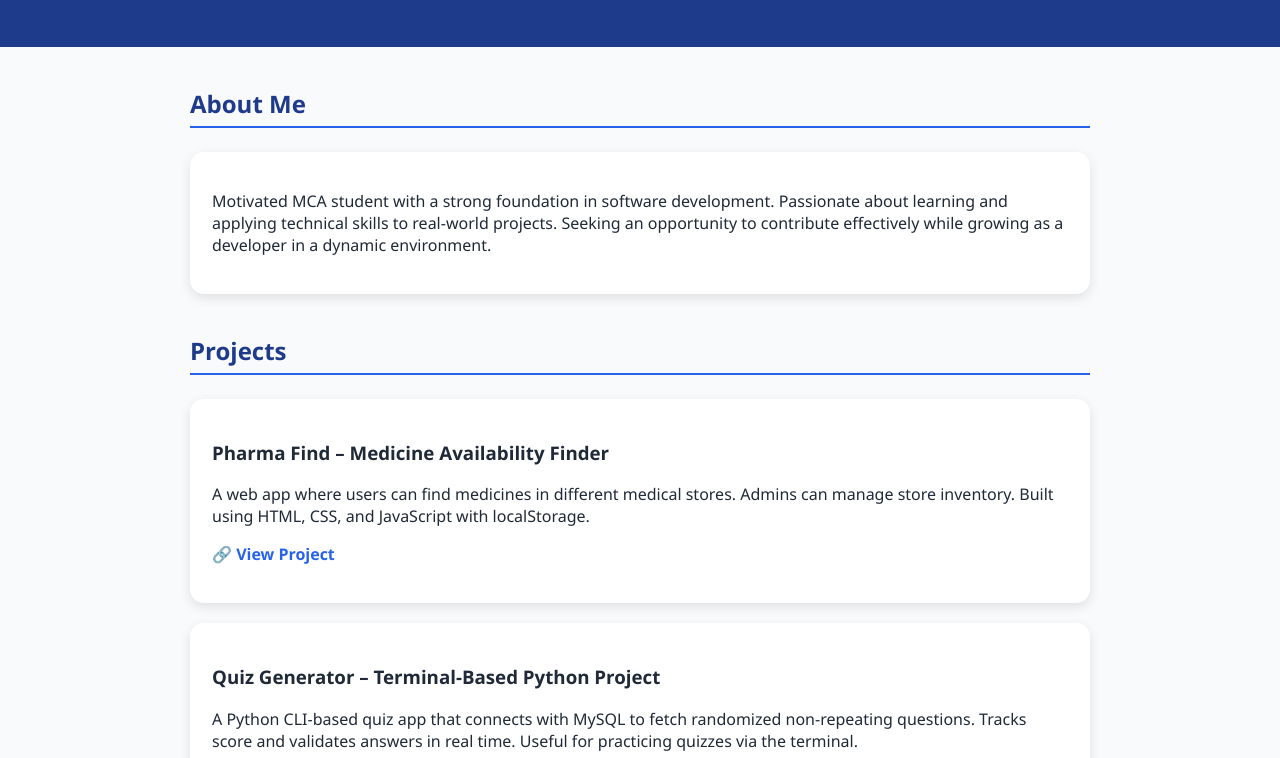
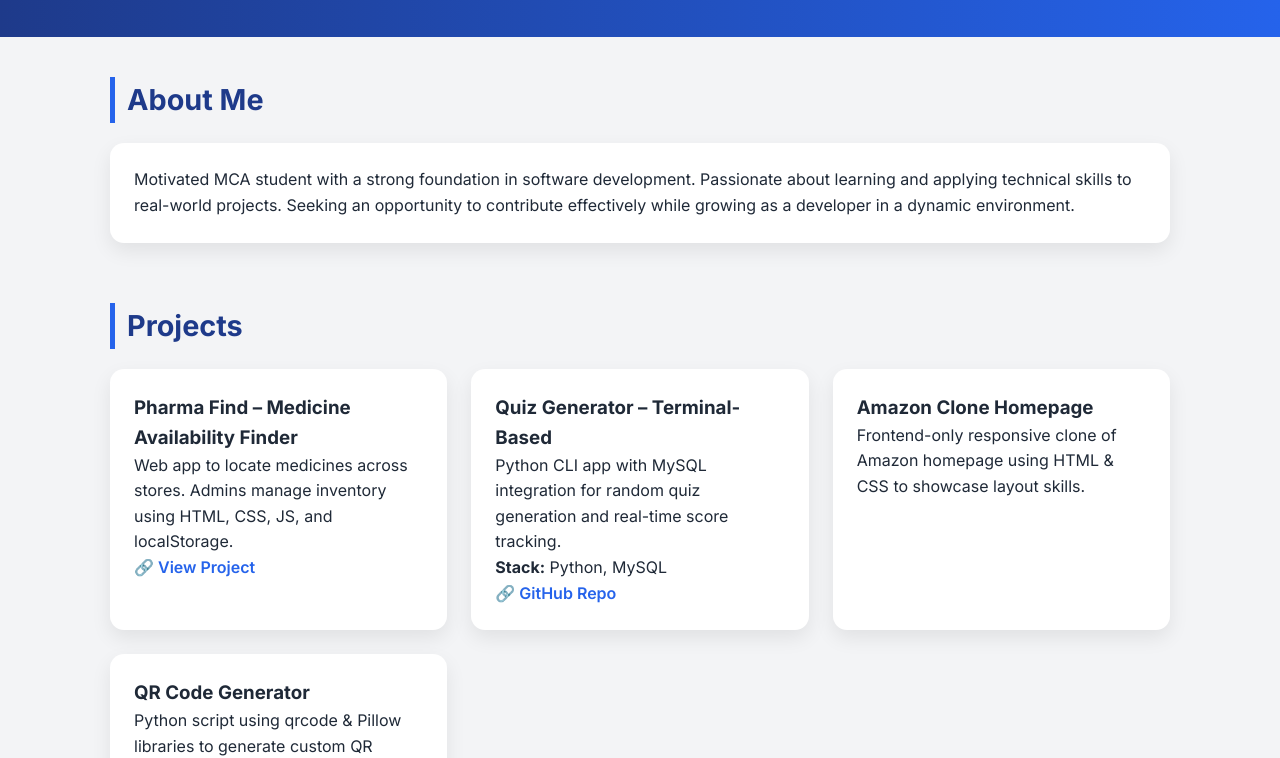
Before and after one commit to MohammedIrbaazFaisel/Portfolio, a plain HTML site: page index.html in a window 1280 px wide. Shown: the part 173-931 px from the top of the page. Drawn offline with Linux system fonts and the light colour scheme.

Commit message:
Updated portfolio with modern design

```diff
--- a/index.html
+++ b/index.html
@@ -4,76 +4,100 @@
   <meta charset="UTF-8" />
   <meta name="viewport" content="width=device-width, initial-scale=1.0"/>
   <title>Mohammed Irbaaz Faisel - Portfolio</title>
+  <link href="https://fonts.googleapis.com/css2?family=Inter:wght@400;600;700&display=swap" rel="stylesheet">
   <style>
     :root {
-      --primary-color: #1e3a8a;
-      --accent-color: #2563eb;
-      --bg-color: #f9fafb;
-      --text-color: #1f2937;
-      --card-bg: #ffffff;
-      --card-shadow: rgba(0, 0, 0, 0.1);
+      --primary: #1e3a8a;
+      --accent: #2563eb;
+      --bg: #f3f4f6;
+      --text: #1f2937;
+      --white: #fff;
+      --card-shadow: rgba(0, 0, 0, 0.08);
+    }
+
+    * {
+      box-sizing: border-box;
+      margin: 0;
+      padding: 0;
     }
 
     body {
-      margin: 0;
-      font-family: 'Segoe UI', Tahoma, Geneva, Verdana, sans-serif;
-      background-color: var(--bg-color);
-      color: var(--text-color);
+      font-family: 'Inter', sans-serif;
+      background-color: var(--bg);
+      color: var(--text);
+      line-height: 1.6;
     }
 
     header {
-      background-color: var(--primary-color);
+      background: linear-gradient(to right, var(--primary), var(--accent));
       color: white;
       text-align: center;
-      padding: 50px 20px;
+      padding: 60px 20px 40px;
     }
 
     header h1 {
-      margin: 0;
-      font-size: 2.8em;
+      font-size: 2.8rem;
     }
 
     header p {
-      font-size: 1.3em;
-      margin-top: 10px;
-      color: #dbeafe;
+      font-size: 1.2rem;
+      margin-top: 8px;
+      color: #e0f2fe;
+    }
+
+    main {
+      max-width: 1100px;
+      margin: 0 auto;
+      padding: 40px 20px;
     }
 
     section {
-      max-width: 900px;
-      margin: 40px auto;
-      padding: 0 20px;
+      margin-bottom: 60px;
     }
 
     h2 {
-      color: var(--primary-color);
-      border-bottom: 2px solid var(--accent-color);
-      padding-bottom: 6px;
-      margin-bottom: 24px;
+      font-size: 1.8rem;
+      color: var(--primary);
+      margin-bottom: 20px;
+      border-left: 5px solid var(--accent);
+      padding-left: 12px;
     }
 
     .card {
-      background-color: var(--card-bg);
-      padding: 22px;
-      margin-bottom: 20px;
+      background-color: var(--white);
       border-radius: 14px;
-      box-shadow: 0 4px 12px var(--card-shadow);
-      transition: transform 0.2s;
+      padding: 24px;
+      box-shadow: 0 8px 20px var(--card-shadow);
+      transition: transform 0.3s ease, box-shadow 0.3s ease;
     }
 
     .card:hover {
-      transform: translateY(-3px);
+      transform: translateY(-6px);
+      box-shadow: 0 10px 25px rgba(0, 0, 0, 0.12);
+    }
+
+    .grid {
+      display: grid;
+      gap: 24px;
+    }
+
+    .grid-2 {
+      grid-template-columns: repeat(auto-fit, minmax(300px, 1fr));
+    }
+
+    .grid-1 {
+      grid-template-columns: 1fr;
     }
 
     ul {
       padding-left: 20px;
-      line-height: 1.8;
+      margin-top: 10px;
     }
 
     a {
-      color: var(--accent-color);
+      color: var(--accent);
+      font-weight: 600;
       text-decoration: none;
-      font-weight: bold;
     }
 
     a:hover {
@@ -81,24 +105,21 @@
     }
 
     footer {
-      background-color: var(--primary-color);
+      background: var(--primary);
       color: white;
       text-align: center;
       padding: 20px;
-      margin-top: 50px;
+      font-size: 0.9rem;
+      margin-top: 60px;
     }
 
-    @media screen and (max-width: 600px) {
+    @media (max-width: 600px) {
       header h1 {
-        font-size: 2em;
+        font-size: 2rem;
       }
 
-      header p {
-        font-size: 1.1em;
-      }
-
-      section {
-        padding: 0 15px;
+      h2 {
+        font-size: 1.5rem;
       }
     }
   </style>
@@ -107,9 +128,10 @@
 
   <header>
     <h1>Mohammed Irbaaz Faisel N</h1>
-    <p>MCA Student</p>
+    <p>MCA Student | Frontend Developer</p>
   </header>
 
+  <main>
     <section>
       <h2>About Me</h2>
       <div class="card">
@@ -119,29 +141,29 @@
 
     <section>
       <h2>Projects</h2>
-
+      <div class="grid grid-2">
         <div class="card">
           <h3>Pharma Find – Medicine Availability Finder</h3>
-      <p>A web app where users can find medicines in different medical stores. Admins can manage store inventory. Built using HTML, CSS, and JavaScript with localStorage.</p>
-      <p><a href="https://mohammedirbaazfaisel.github.io/Pharma_Find/" target="_blank">🔗 View Project</a></p>
+          <p>Web app to locate medicines across stores. Admins manage inventory using HTML, CSS, JS, and localStorage.</p>
+          <a href="https://mohammedirbaazfaisel.github.io/Pharma_Find/" target="_blank">🔗 View Project</a>
         </div>
 
         <div class="card">
-      <h3>Quiz Generator – Terminal-Based Python Project</h3>
-      <p>A Python CLI-based quiz app that connects with MySQL to fetch randomized non-repeating questions. Tracks score and validates answers in real time. Useful for practicing quizzes via the terminal.</p>
-      <p><strong>Tech Stack:</strong> Python, MySQL</p>
-      <p><a href="https://github.com/MohammedIrbaazFaisel/Quiz_Genarator" target="_blank">🔗 View GitHub Repo</a></p>
+          <h3>Quiz Generator – Terminal-Based</h3>
+          <p>Python CLI app with MySQL integration for random quiz generation and real-time score tracking.</p>
+          <p><strong>Stack:</strong> Python, MySQL</p>
+          <a href="https://github.com/MohammedIrbaazFaisel/Quiz_Genarator" target="_blank">🔗 GitHub Repo</a>
         </div>
 
         <div class="card">
           <h3>Amazon Clone Homepage</h3>
-      <p>A frontend clone of Amazon's homepage created using HTML and CSS, showcasing layout structure and responsive design skills.</p>
+          <p>Frontend-only responsive clone of Amazon homepage using HTML & CSS to showcase layout skills.</p>
         </div>
-
 
         <div class="card">
           <h3>QR Code Generator</h3>
-      <p>Python script that generates custom QR codes linking to my portfolio or other URLs. Uses the qrcode and Pillow libraries to create stylized QR images.</p>
+          <p>Python script using qrcode & Pillow libraries to generate custom QR codes for any URL.</p>
+        </div>
       </div>
     </section>
 
@@ -153,24 +175,22 @@
           <li>Python Programming</li>
           <li>MySQL</li>
           <li>Git & GitHub</li>
-        <li>Java(Basics)</li>
+          <li>Java (Basics)</li>
         </ul>
       </div>
     </section>
 
     <section>
       <h2>Education</h2>
-
+      <div class="grid grid-2">
         <div class="card">
           <strong>SRM Institute of Science and Technology (2023–2025)</strong><br>
-      Master of Computer Applications (MCA)<br>
-      CGPA: 8.81 (Till 3rd Semester)
+          MCA – CGPA: 8.81 (Till 3rd Semester)
         </div>
-
         <div class="card">
           <strong>The New College (2020–2023)</strong><br>
-      B.Sc in Computer Science<br>
-      CGPA: 7.7
+          B.Sc in Computer Science – CGPA: 7.7
+        </div>
       </div>
     </section>
 
@@ -185,12 +205,13 @@
       <h2>Soft Skills</h2>
       <div class="card">
         <ul>
-        <li>Good at Communication Skills</li>
+          <li>Good Communication Skills</li>
           <li>Quick Learner</li>
-        <li>Collaborative</li>
+          <li>Team Player & Collaborative</li>
         </ul>
       </div>
     </section>
+
     <section>
       <h2>Contact</h2>
       <div class="card">
@@ -199,6 +220,7 @@
         <p><strong>Location:</strong> Perambur, Chennai – 600011</p>
       </div>
     </section>
+  </main>
 
   <footer>
     <p>© 2025 Mohammed Irbaaz Faisel. All rights reserved.</p>
```
Lines whose indentation alone changed are shown as unchanged.
